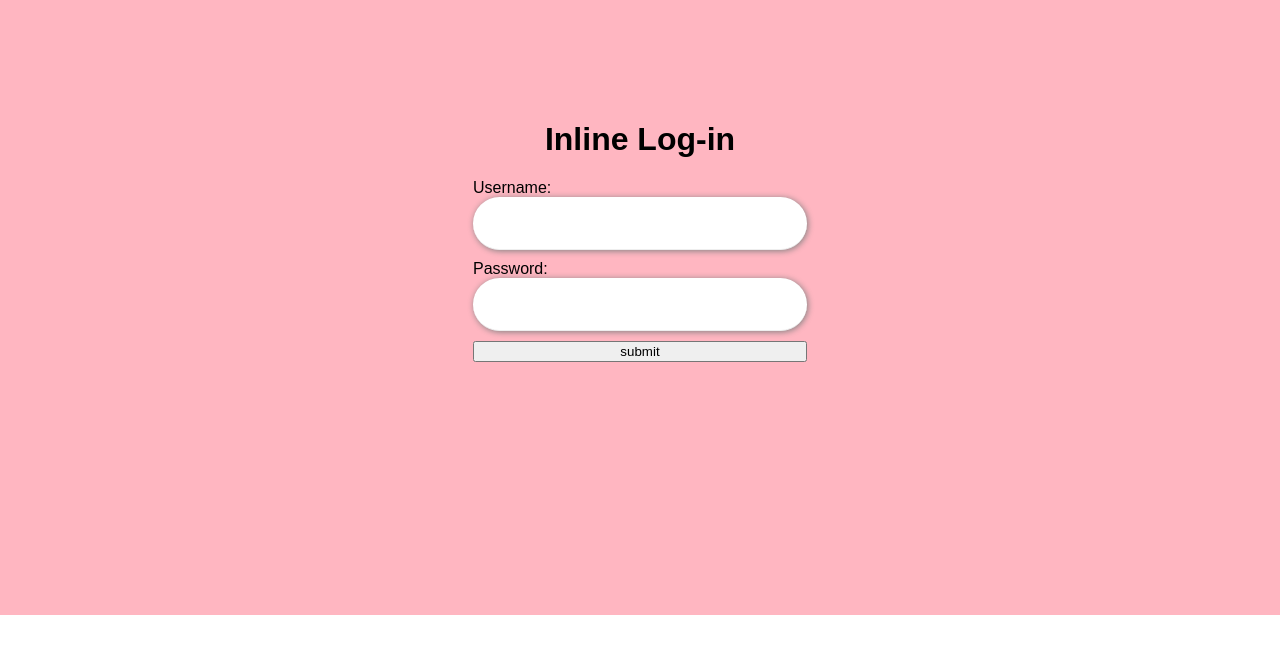
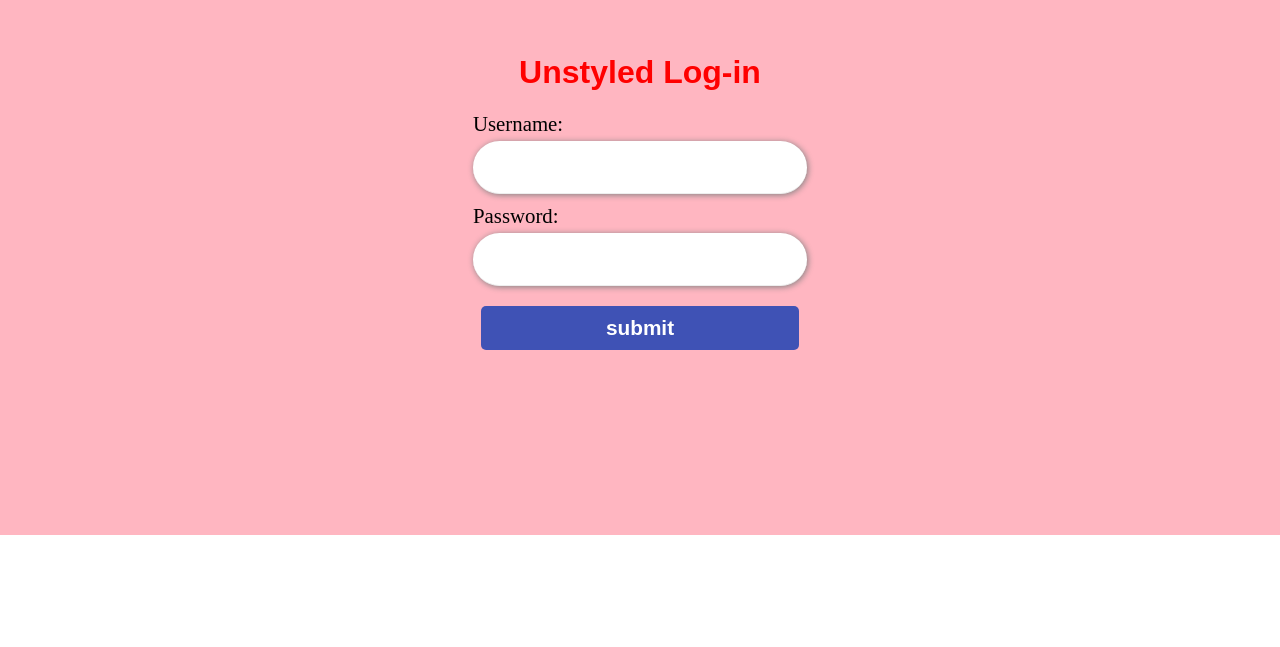
Before and after one commit to shbh29/react-demo-3-functionComponents, a React (Create React App) app in the folder function-components/: page / in a window 1280 px wide. Shown: the part 153-800 px from the top of the page. Built offline with nearby package versions, Linux system fonts and the light colour scheme.

Commit message:
css module js

```diff
--- /dev/null
+++ b/function-components/src/cssmodules.js
@@ -0,0 +1,21 @@
+import styles from './styles.module.css';
+import h1 from './h1.module.css';
+
+console.log(h1)
+
+console.log(styles);
+
+export default function App() {
+    return (
+        <div className={styles.App}>
+            <h1 className={h1.App}> Unstyled Log-in</h1>
+            <form className={styles.form}>
+                <label>Username:</label>
+                <input type='text' />
+                <label>Password:</label>
+                <input type='password' />
+                <button>submit</button>
+            </form>
+        </div>
+    )
+}
--- /dev/null
+++ b/function-components/src/h1.module.css
@@ -0,0 +1,3 @@
+.App {
+    color: red;
+}
--- a/function-components/src/index.js
+++ b/function-components/src/index.js
@@ -1,7 +1,7 @@
 import React from 'react';
 import ReactDOM from 'react-dom/client';
 import './index.css';
-import App from './inline';
+import App from './cssmodules';
 import reportWebVitals from './reportWebVitals';
 
 const root = ReactDOM.createRoot(document.getElementById('root'));
--- /dev/null
+++ b/function-components/src/styles.module.css
@@ -0,0 +1,54 @@
+.App {
+  display: flex;
+  flex-direction:column;
+  font-family: sans-serif;
+  justify-content: center;
+  align-items: center;
+  background-color: lightpink;
+  height: 86vh;
+}
+
+label {
+  display:block;
+  font-family: "Times New Roman", Times, serif;
+  font-size: 1.3em;
+  padding-bottom: 5px;
+}
+
+input[type=text],
+input[type='password'] {
+  box-sizing:border-box;
+  margin-bottom:10px;
+  font-size:24px;
+  padding:12px;
+  border-radius: 30px;
+  border: 0;
+  border-bottom: 1px solid #eee;
+  box-shadow: 1px 1px 6px gray;
+
+}
+
+.form {
+  display: flex;
+  flex-direction: column;
+}
+
+form > button {
+  box-sizing: border-box;
+  display: block;
+  appearance: none;
+  margin-top: 10px;
+  padding: 10px;
+  border: none;
+  background-color: #3f52b5;
+  color: #fff;
+  font-weight: 600;
+  font-size:1.3em;
+  border-radius: 5px;
+  width: 95%;
+  align-self: center;
+}
+
+form > button:hover {
+  background-color: blue;
+}
```
